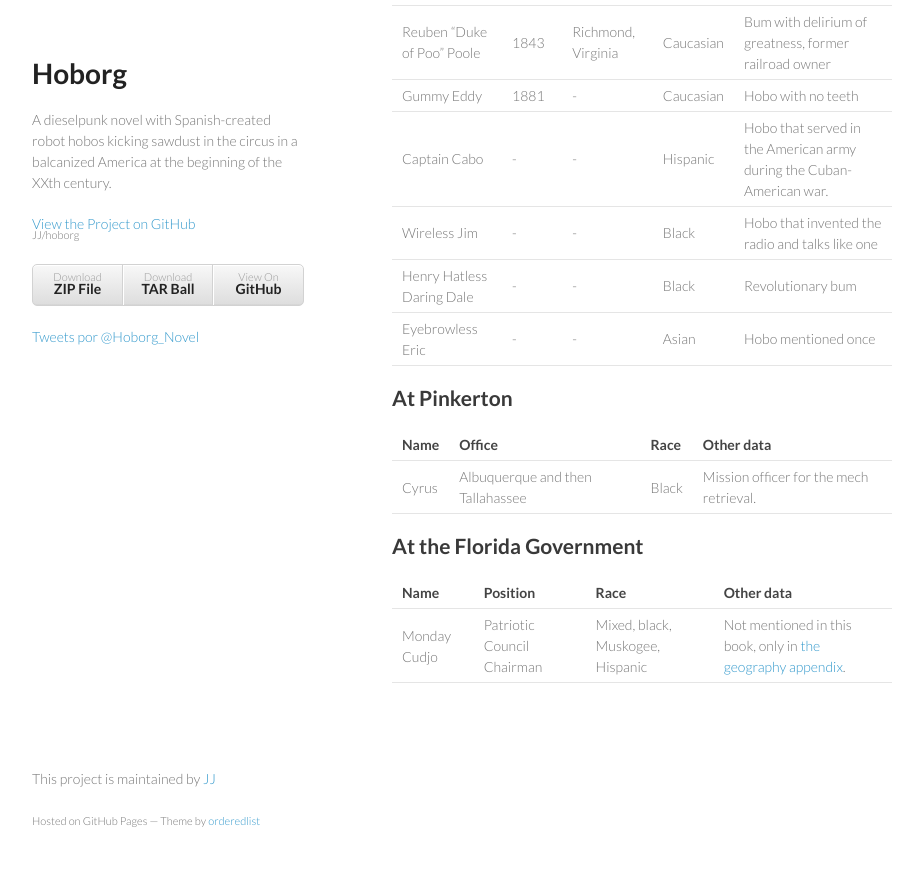
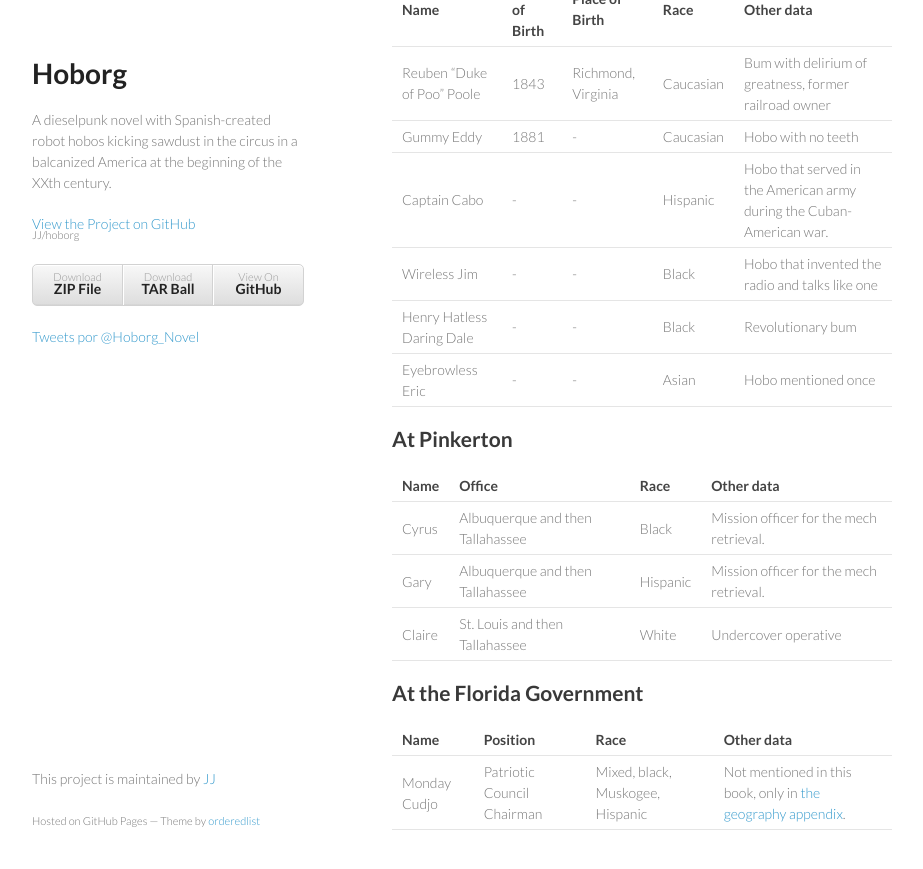
Before and after one commit to JJ/hoborg, a Jekyll site: the page built from text/characters.md, in a window 1280 px wide and 900 px high, scrolled down 724 px. Shown: the top 869 px of the window, without its empty margins (178-1101 px from the left). Built offline with Jekyll 4.4.1, drawn with Linux system fonts in a browser that asks for light colours; comment, search, counter and statistics services are not loaded; some of the changed text lies outside the part shown.

Commit message:
Sync text/characters.md from master to gh-pages

```diff
--- a/text/characters.md
+++ b/text/characters.md
@@ -4,6 +4,8 @@ layout: index
 
 Hoborg characters
 ===========
+
+If you don't want to spoil the end, don't continue reading.
 
 At the circus
 ----------------
@@ -47,6 +49,8 @@ At Pinkerton
 Name | Office | Race | Other data
 --- |--- |--- |---
 Cyrus | Albuquerque and then Tallahassee | Black | Mission officer for the mech retrieval.
+Gary |  Albuquerque and then Tallahassee | Hispanic |  Mission officer for the mech retrieval.
+Claire | St. Louis and then Tallahassee | White | Undercover operative
 
 At the Florida Government
 -------------------------
```
